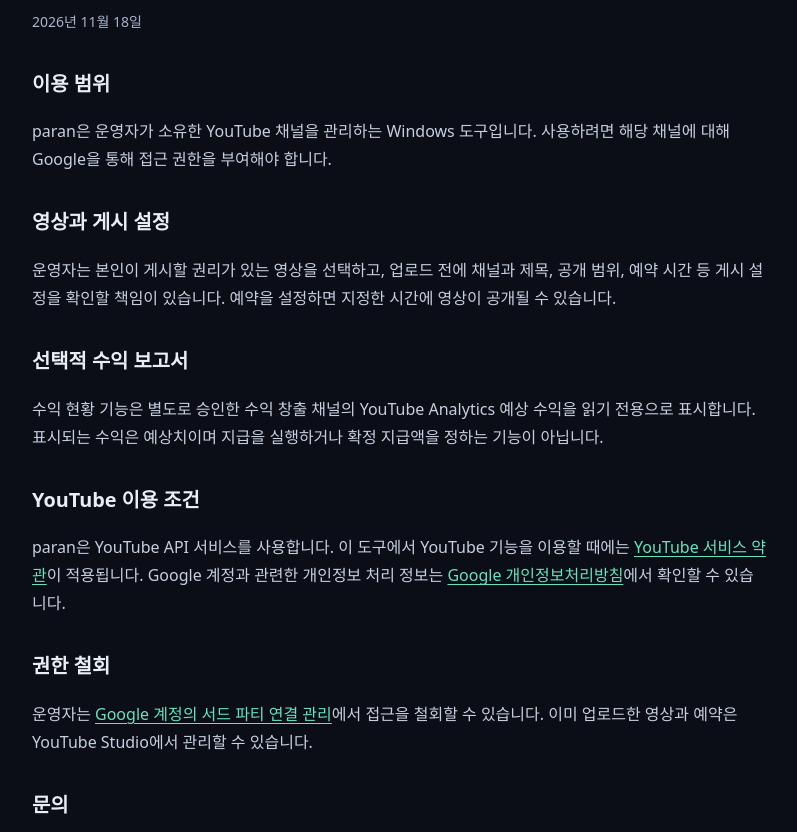
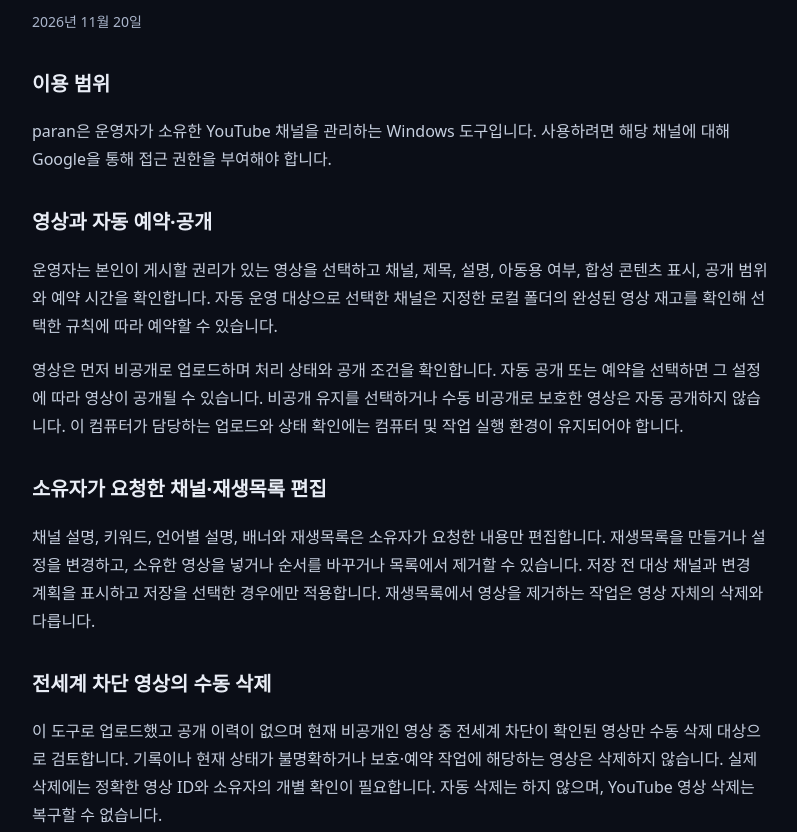
Before and after one commit to chosoohyeong/paran-app-info, a plain HTML site: page terms.html in a window 1280 px wide. Shown: the part 120-952 px from the top of the page, without its empty margins (240-1037 px from the left). Drawn offline with Linux system fonts and the light colour scheme.

Commit message:
Document automatic scheduling and individually approved cleanup

```diff
--- a/terms.html
+++ b/terms.html
@@ -28,14 +28,21 @@
 </head>
 <body>
   <main>
-<h1>paran 서비스 약관</h1>
-    <p class="date">2026년 11월 18일</p>
+    <h1>paran 서비스 약관</h1>
+    <p class="date">2026년 11월 20일</p>
 
     <h2>이용 범위</h2>
     <p>paran은 운영자가 소유한 YouTube 채널을 관리하는 Windows 도구입니다. 사용하려면 해당 채널에 대해 Google을 통해 접근 권한을 부여해야 합니다.</p>
 
-    <h2>영상과 게시 설정</h2>
-    <p>운영자는 본인이 게시할 권리가 있는 영상을 선택하고, 업로드 전에 채널과 제목, 공개 범위, 예약 시간 등 게시 설정을 확인할 책임이 있습니다. 예약을 설정하면 지정한 시간에 영상이 공개될 수 있습니다.</p>
+    <h2>영상과 자동 예약·공개</h2>
+    <p>운영자는 본인이 게시할 권리가 있는 영상을 선택하고 채널, 제목, 설명, 아동용 여부, 합성 콘텐츠 표시, 공개 범위와 예약 시간을 확인합니다. 자동 운영 대상으로 선택한 채널은 지정한 로컬 폴더의 완성된 영상 재고를 확인해 선택한 규칙에 따라 예약할 수 있습니다.</p>
+    <p>영상은 먼저 비공개로 업로드하며 처리 상태와 공개 조건을 확인합니다. 자동 공개 또는 예약을 선택하면 그 설정에 따라 영상이 공개될 수 있습니다. 비공개 유지를 선택하거나 수동 비공개로 보호한 영상은 자동 공개하지 않습니다. 이 컴퓨터가 담당하는 업로드와 상태 확인에는 컴퓨터 및 작업 실행 환경이 유지되어야 합니다.</p>
+
+    <h2>소유자가 요청한 채널·재생목록 편집</h2>
+    <p>채널 설명, 키워드, 언어별 설명, 배너와 재생목록은 소유자가 요청한 내용만 편집합니다. 재생목록을 만들거나 설정을 변경하고, 소유한 영상을 넣거나 순서를 바꾸거나 목록에서 제거할 수 있습니다. 저장 전 대상 채널과 변경 계획을 표시하고 저장을 선택한 경우에만 적용합니다. 재생목록에서 영상을 제거하는 작업은 영상 자체의 삭제와 다릅니다.</p>
+
+    <h2>전세계 차단 영상의 수동 삭제</h2>
+    <p>이 도구로 업로드했고 공개 이력이 없으며 현재 비공개인 영상 중 전세계 차단이 확인된 영상만 수동 삭제 대상으로 검토합니다. 기록이나 현재 상태가 불명확하거나 보호·예약 작업에 해당하는 영상은 삭제하지 않습니다. 실제 삭제에는 정확한 영상 ID와 소유자의 개별 확인이 필요합니다. 자동 삭제는 하지 않으며, YouTube 영상 삭제는 복구할 수 없습니다.</p>
 
     <h2>선택적 수익 보고서</h2>
     <p>수익 현황 기능은 별도로 승인한 수익 창출 채널의 YouTube Analytics 예상 수익을 읽기 전용으로 표시합니다. 표시되는 수익은 예상치이며 지급을 실행하거나 확정 지급액을 정하는 기능이 아닙니다.</p>
@@ -44,7 +51,7 @@
     <p>paran은 YouTube API 서비스를 사용합니다. 이 도구에서 YouTube 기능을 이용할 때에는 <a href="https://www.youtube.com/t/terms?hl=ko">YouTube 서비스 약관</a>이 적용됩니다. Google 계정과 관련한 개인정보 처리 정보는 <a href="https://policies.google.com/privacy?hl=ko">Google 개인정보처리방침</a>에서 확인할 수 있습니다.</p>
 
     <h2>권한 철회</h2>
-    <p>운영자는 <a href="https://myaccount.google.com/connections?hl=ko">Google 계정의 서드 파티 연결 관리</a>에서 접근을 철회할 수 있습니다. 이미 업로드한 영상과 예약은 YouTube Studio에서 관리할 수 있습니다.</p>
+    <p>운영자는 <a href="https://myaccount.google.com/connections?hl=ko">Google 계정의 서드 파티 연결 관리</a>에서 접근을 철회할 수 있습니다. 권한 철회와 이미 업로드한 영상·예약의 취소는 별도 작업입니다. 이미 업로드한 영상과 YouTube 예약은 YouTube Studio에서 관리할 수 있습니다. 로컬 설정과 작업 기록의 보관·삭제는 개인정보처리방침을 확인해 주세요.</p>
 
     <h2>문의</h2>
     <p><mark>gudtnguddl@gmail.com</mark></p>
```
